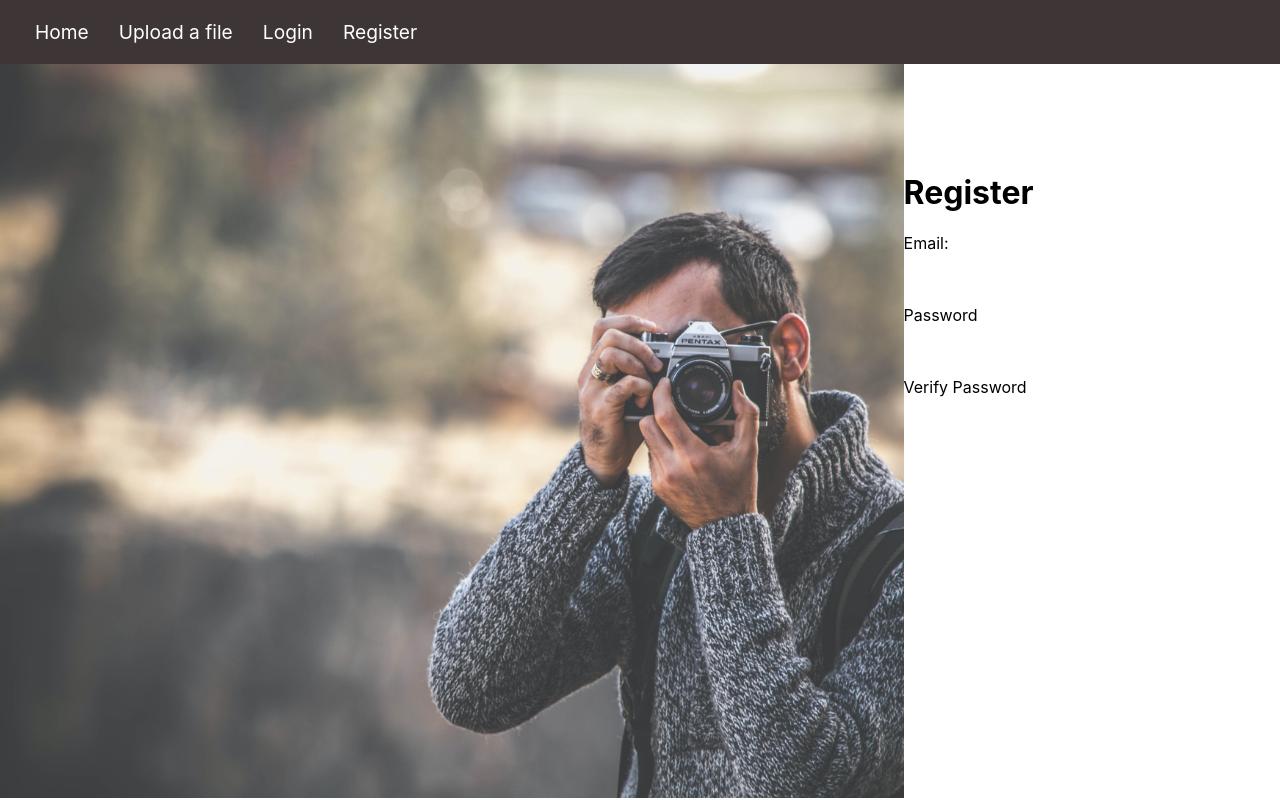
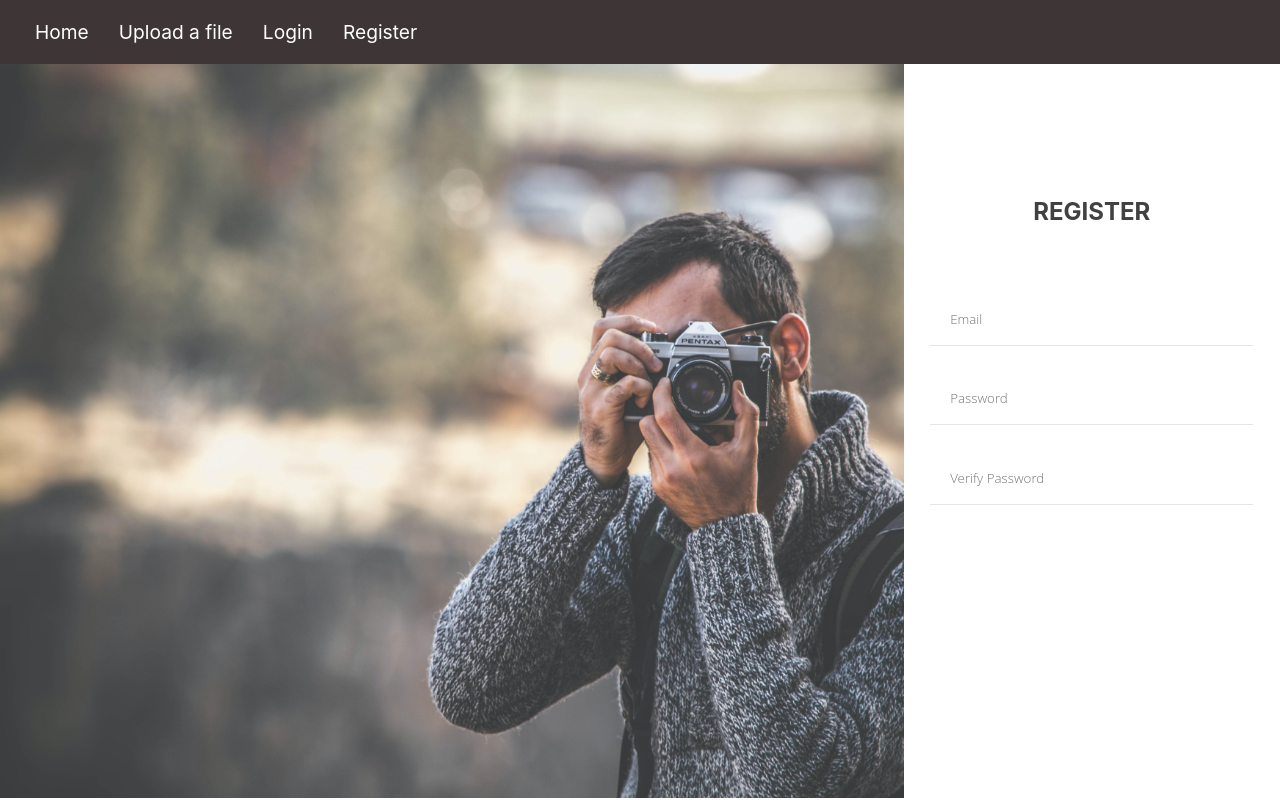
Before and after one commit to POPSoftwareTeam/Profolio-Web, a React (Create React App) app in the folder profolioweb/: page /Register in a window 1280 px wide. Built offline with nearby package versions, Linux system fonts and the light colour scheme.

Commit message:
Got the register updated to where login is, still need to figure out a better way to make the labels look nice instead of placeholder

```diff
--- a/profolioweb/src/Components/RegisterPage.tsx
+++ b/profolioweb/src/Components/RegisterPage.tsx
@@ -1,4 +1,5 @@
 import React from "react";
+import "../css/form.scss";
 import APIAuthenticationService from "../Services/APIAuthenticationService";
 import { User } from "../Models/UserModel";
 
@@ -19,25 +20,32 @@ const Register: React.FC = (props) => {
       <div className="form-grid-container">
         <div className="leftImage"></div>
         <div className="form">
+            <h2><b>Register</b></h2>
           <form>
-            <h1>Register</h1>
-            <label>Email:</label>
+          <div className="formContent">
+            {/* <label>Email:</label> */}
             <input
               type="email"
+              className="email"
+              placeholder="Email"
               value={email}
               onChange={(event: any) => setEmail(event.target.value)}
             />
 
-            <label>Password</label>
+            {/* <label>Password</label> */}
             <input
               type="password"
+              className="pwd"
+              placeholder="Password"
               value={password}
               onChange={(event: any) => setPassword(event.target.value)}
             />
 
-            <label>Verify Password</label>
+            {/* <label>Verify Password</label> */}
             <input
               type="password"
+              className="pwd"
+              placeholder="Verify Password"
               value={verifyPassword}
               onChange={(event: any) => setVerifyPassword(event.target.value)}
             />
@@ -48,6 +56,7 @@ const Register: React.FC = (props) => {
             >
               Register
             </button>
+            </div>
           </form>
         </div>
       </div>
--- a/profolioweb/src/css/form.scss
+++ b/profolioweb/src/css/form.scss
@@ -38,7 +38,6 @@ h2{
     margin:0 auto;
     border:none;
     &::placeholder{
-        font-size: medium;
       -webkit-transform:translateY(0px);
         transform:translateY(0px);
       -webkit-transition:.5s;
@@ -62,8 +61,8 @@ h2{
       &::placeholder{
         color:$color1;
         position:relative;
-        -webkit-transform:translateY(-18px);
-        transform:translateY(-18px);
+        -webkit-transform:translateY(-20px);
+        transform:translateY(-20px);
 
       }
     //     & + .label{
```
